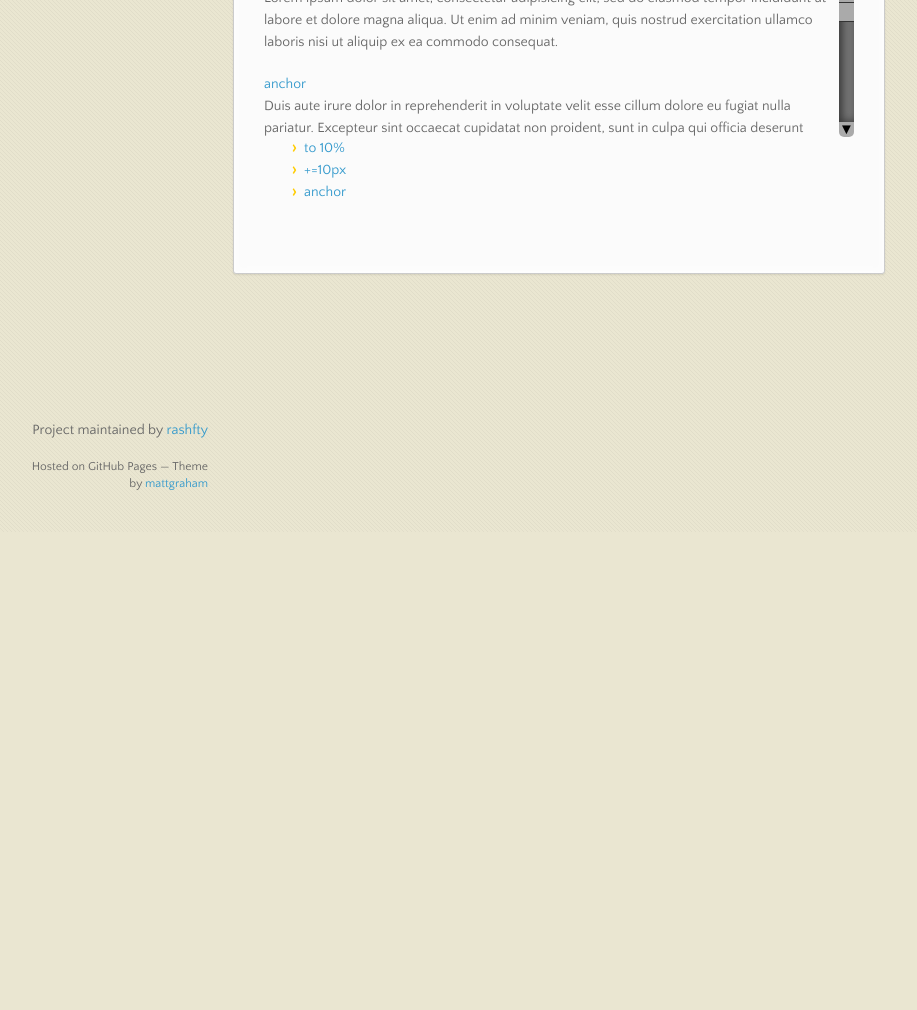
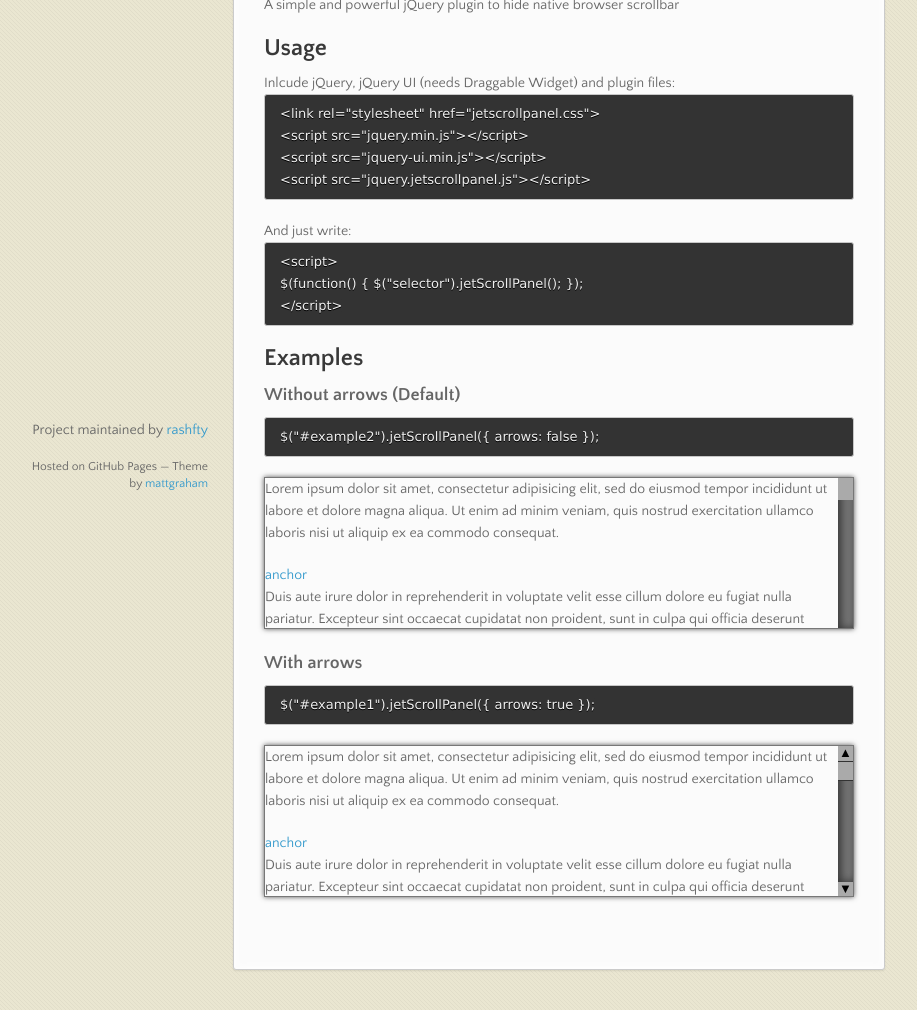
Before and after one commit to rashfty/jquery-jetscrollpanel, a plain HTML site: page index.html in a window 1280 px wide. Shown: the part 268-1278 px from the top of the page, without its empty margins (82-999 px from the left). Before the commit the page ends 800 px from the top, so only its background shows below. Drawn offline with Linux system fonts and the light colour scheme.

Commit message:
update page and styles

```diff
--- a/index.html
+++ b/index.html
@@ -15,48 +15,40 @@
     <![endif]-->
     <meta name="viewport" content="width=device-width, initial-scale=1, user-scalable=no">
     <style>
+        code {
+            white-space: pre-line;
+        }
+        .jetscrollcontent {
+
+        }
         .jetscrollbar {
-
             background: #777;
             box-shadow: inset 3px 0 10px #333;
         }
         .jetscrollslider {
+            background: #AAA;
+        }
+        #example2 .jetscrollslider {
             border: 1px solid #333;
             border-width: 1px 0 1px 0;
-            background: #AAA;
         }
-        .jetscrollbar,
-        .jetscrollslider {
-            /*border-radius: 5px;*/
-        }
-        #example {
+        .example {
             overflow: hidden;
             position: relative;
             height: 150px;
+            border: 1px solid #777;
+            box-shadow: 0 0 5px #555;
         }
         .jetscrollpanel .jetscrollbar .jetscrollarrow {
             color: #000;
             background: #AAA;
         }
-        .jetscrollpanel .jetscrollbar .jetscrollarrow-up {
-            border-radius: 5px 5px 0 0;
-        }
-        .jetscrollpanel .jetscrollbar .jetscrollarrow-down {
-            border-radius: 0 0 5px 5px;
-        }
     </style>
     <script>
     	$(function() {
-		$("#example").jetScrollPanel({arrows: true});
-        $("#link1").click(function() {
-            $("#example").jetScrollPanel("scroll", 10);
-            return false;
-        });
-        $("#link2").click(function() {
-            $("#example").jetScrollPanel("scroll", "+=10");
-            return false;
-        });
-	});
+            $("#example1").jetScrollPanel();
+            $("#example2").jetScrollPanel({arrows: true});
+    	});
     </script>
   </head>
   <body>
@@ -84,8 +76,24 @@
         <ul></ul>
       </nav>
       <section>
-      <h3>Example</h3>
-      <div id="example">
+        <h1>jquery.jetscrollpanel</h1>
+        <p>A simple and powerful jQuery plugin to hide native browser scrollbar</p>
+
+        <h2>Usage</h2>
+        Inlcude jQuery, jQuery UI (needs Draggable Widget) and plugin files:
+        <pre><code>&lt;link rel="stylesheet" href="jetscrollpanel.css"&gt;
+            &lt;script src="jquery.min.js"&gt;&lt;/script&gt;
+            &lt;script src="jquery-ui.min.js"&gt;&lt;/script&gt;
+            &lt;script src="jquery.jetscrollpanel.js"&gt;&lt;/script&gt;</code></pre>
+        And just write:
+        <pre><code>&lt;script&gt;
+            $(function() { $("selector").jetScrollPanel(); });
+            &lt;/script&gt;</code></pre>
+        <h2>Examples</h2>
+
+      <h3>Without arrows (Default)</h3>
+      <pre><code>$("#example2").jetScrollPanel({ arrows: false });</code></pre>
+      <div id="example1" class='example'>
         <p>Lorem ipsum dolor sit amet, consectetur adipisicing elit, sed do eiusmod
         tempor incididunt ut labore et dolore magna aliqua. Ut enim ad minim veniam,
         quis nostrud exercitation ullamco laboris nisi ut aliquip ex ea commodo
@@ -103,11 +111,28 @@
         cillum dolore eu fugiat nulla pariatur. Excepteur sint occaecat cupidatat non
         proident, sunt in culpa qui officia deserunt mollit anim id est laborum.</p>
       </div>
-      <ul>
-        <li><a href='#' id='link1'>to 10%</a></li>
-        <li><a href='#' id='link2'>+=10px</a></li>
-        <li><a href='#anchor'>anchor</a></li>
-      </ul>
+      <br/>
+      <h3>With arrows</h3>
+      <pre><code>$("#example1").jetScrollPanel({ arrows: true });</code></pre>
+      <div id="example2" class='example'>
+        <p>Lorem ipsum dolor sit amet, consectetur adipisicing elit, sed do eiusmod
+        tempor incididunt ut labore et dolore magna aliqua. Ut enim ad minim veniam,
+        quis nostrud exercitation ullamco laboris nisi ut aliquip ex ea commodo
+        consequat.</p>
+        <a id='anchor'>anchor</a>
+        <p>Duis aute irure dolor in reprehenderit in voluptate velit esse
+        cillum dolore eu fugiat nulla pariatur. Excepteur sint occaecat cupidatat non
+        proident, sunt in culpa qui officia deserunt mollit anim id est laborum.</p>
+        <br/>
+        <p>Lorem ipsum dolor sit amet, consectetur adipisicing elit, sed do eiusmod
+        tempor incididunt ut labore et dolore magna aliqua. Ut enim ad minim veniam,
+        quis nostrud exercitation ullamco laboris nisi ut aliquip ex ea commodo
+        consequat.</p>
+        <p>Duis aute irure dolor in reprehenderit in voluptate velit esse
+        cillum dolore eu fugiat nulla pariatur. Excepteur sint occaecat cupidatat non
+        proident, sunt in culpa qui officia deserunt mollit anim id est laborum.</p>
+      </div>
+      <br/>
       </section>
       <footer>
         <p>Project maintained by <a href="https://github.com/rashfty">rashfty</a></p>
--- a/jetscrollpanel.css
+++ b/jetscrollpanel.css
@@ -27,7 +27,8 @@
 	position: absolute;
 	top: 0;
 	right: 0;
-	bottom: 0;
+	/* firefox hack */
+	bottom: -1px;
 	width: 15px;
 }
 .jetscrollpanel .jetscrollslider {
@@ -43,7 +44,8 @@
 	width: 15px;
 	height: 15px;
 	display: block;
-	font-size: 15px;
+	font-size: 13px;
+	text-align: center;
 	line-height: 15px;
 }
 .jetscrollpanel .jetscrollbar .jetscrollarrow-up {
```
Also changed, not shown: jquery.jetscrollpanel.js.
